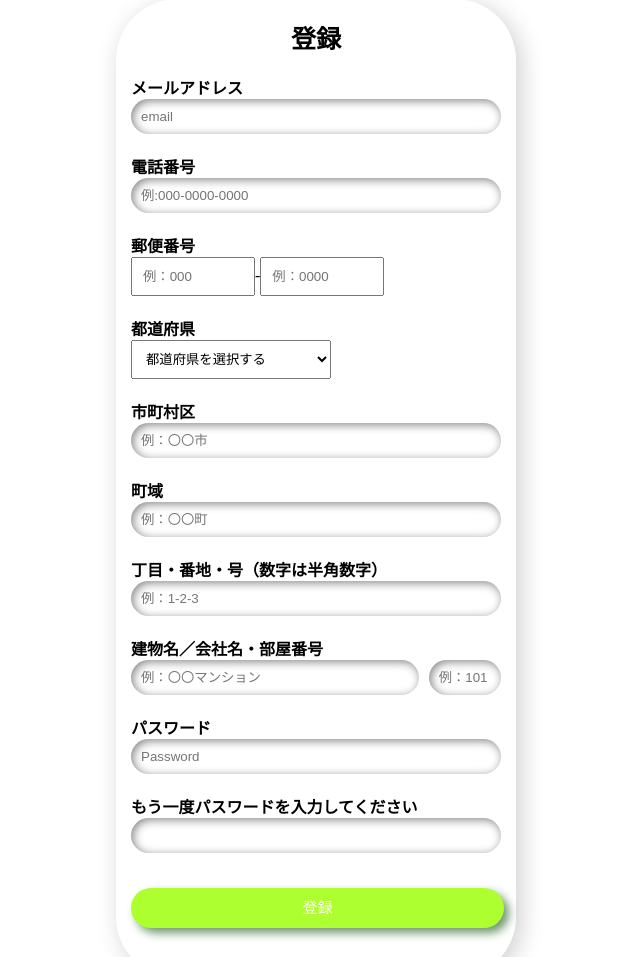
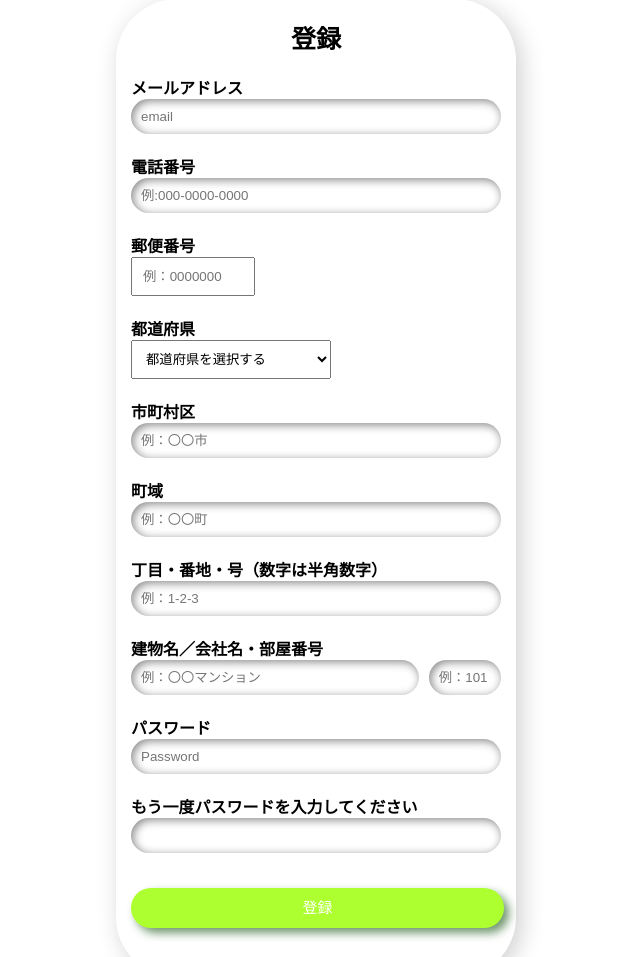
Before and after one commit to solomon011110/HEW2_04, a Flask app: page /register in a window 1280 px wide. Shown: the part 194-1151 px from the top of the page, without its empty margins (324-964 px from the left). Run offline with Flask 3, Linux system fonts and the light colour scheme; some libraries are stand-ins or nearby versions; some web fonts are replaced.

Commit message:
住所登録対応

```diff
--- a/project/app/routes.py
+++ b/project/app/routes.py
@@ -360,25 +360,22 @@ def register():
         password = generate_password_hash(
             request.form['password'], method='pbkdf2:sha256')
         phon = request.form['phon']
-        # name = request.form['name'].replace(' ', '').replace('　', '')
-        # post = request.form['post'].replace(' ', '').replace('　', '')
-        # prefecture = request.form['prefecture'].replace(
-        #     ' ', '').replace('　', '')
-        # siku = request.form['siku'].replace(' ', '').replace('　', '')
-        # tyo = request.form['tyo'].replace(' ', '').replace('　', '')
-        # ban = request.form['ban'].replace(' ', '').replace('　', '')
+        post = request.form['post'].replace(' ', '').replace('　', '')
+        prefecture = request.form['prefecture'].replace(' ', '').replace('　', '')
+        siku = request.form['siku'].replace(' ', '').replace('　', '')
+        tyo = request.form['tyo'].replace(' ', '').replace('　', '')
+        ban = request.form['ban'].replace(' ', '').replace('　', '')
         verification_code = generate_verification_code()
 
         session['verification_code'] = verification_code
         session['email'] = email
         session['password'] = password
         session['phon'] = phon
-        # session['name'] = name
-        # session['post'] = post
-        # session['prefecture'] = prefecture
-        # session['siku'] = siku
-        # session['tyo'] = tyo
-        # session['ban'] = ban
+        session['post'] = post
+        session['prefecture'] = prefecture
+        session['siku'] = siku
+        session['tyo'] = tyo
+        session['ban'] = ban
         # 認証コードをメールで送信
         msg = Message('Your Verification Code',
                       sender='hewgroup040@gmail.com', recipients=[email])
--- a/project/app/templates/profile.html
+++ b/project/app/templates/profile.html
@@ -18,7 +18,7 @@
     </div>
     <div class="flex-box">
       <p class="flame">電話番号</p>
-      <p class="userinfo">{{ user.phon }}</p>
+      <p class="userinfo">{{ user.phone }}</p>
     </div>
     <div class="flex-box">
       <p class="flame">住所</p>
--- a/project/app/templates/register.html
+++ b/project/app/templates/register.html
@@ -29,7 +29,7 @@
             <div class="input_post_code">
               <span class="p-country-name" style="display:none;">Japan</span>
               <p>郵便番号</p>
-              <input type="text" name="post" class="p-postal-code" size="3" maxlength="3" placeholder="例：000">-<input type="text" class="p-postal-code" size="4" maxlength="4" placeholder="例：0000">
+              <input type="text" name="post" class="p-postal-code" size="7" maxlength="7" placeholder="例：0000000">
             </div>
             <div class="input">
               <p>都道府県</p>
@@ -86,15 +86,15 @@
             </div>
             <div class="input">
               <p>市町村区</p>
-              <input type="text" class="p-locality" placeholder="例：〇〇市"/>
+              <input type="text" name='siku' class="p-locality" placeholder="例：〇〇市"/>
             </div>
             <div class="input">
               <p>町域</p>
-              <input type="text" class="p-street-address" placeholder="例：〇〇町"/>
+              <input type="text" name="tyo" class="p-street-address" placeholder="例：〇〇町"/>
             </div>
             <div class="input">
               <p>丁目・番地・号（数字は半角数字）</p>
-              <input type="text" class="p-extended-address" placeholder="例：1-2-3"/>
+              <input type="text" name="ban" class="p-extended-address" placeholder="例：1-2-3"/>
             </div>
             <div class="input">
               <p>建物名／会社名・部屋番号</p>
```
Also changed, not shown: project/app/templates/kounyu.html (+4 -19 lines), project/app/example.db.
